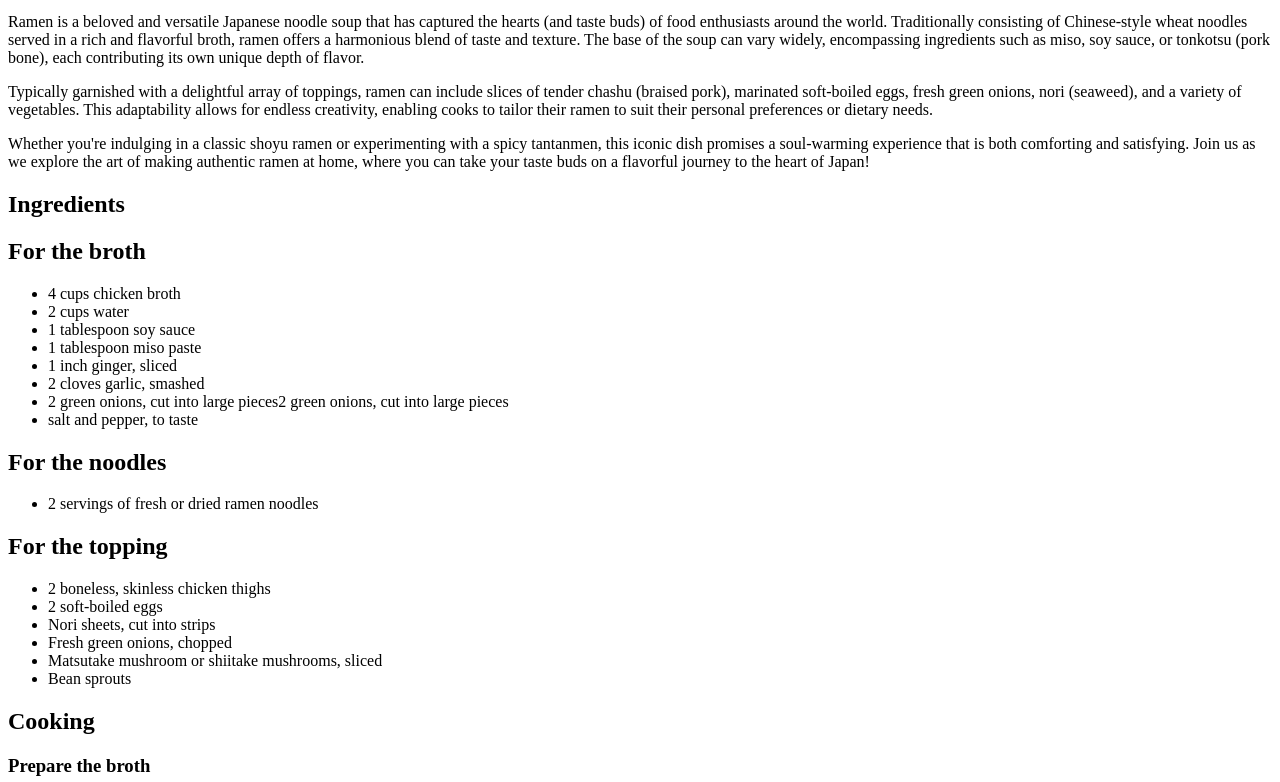
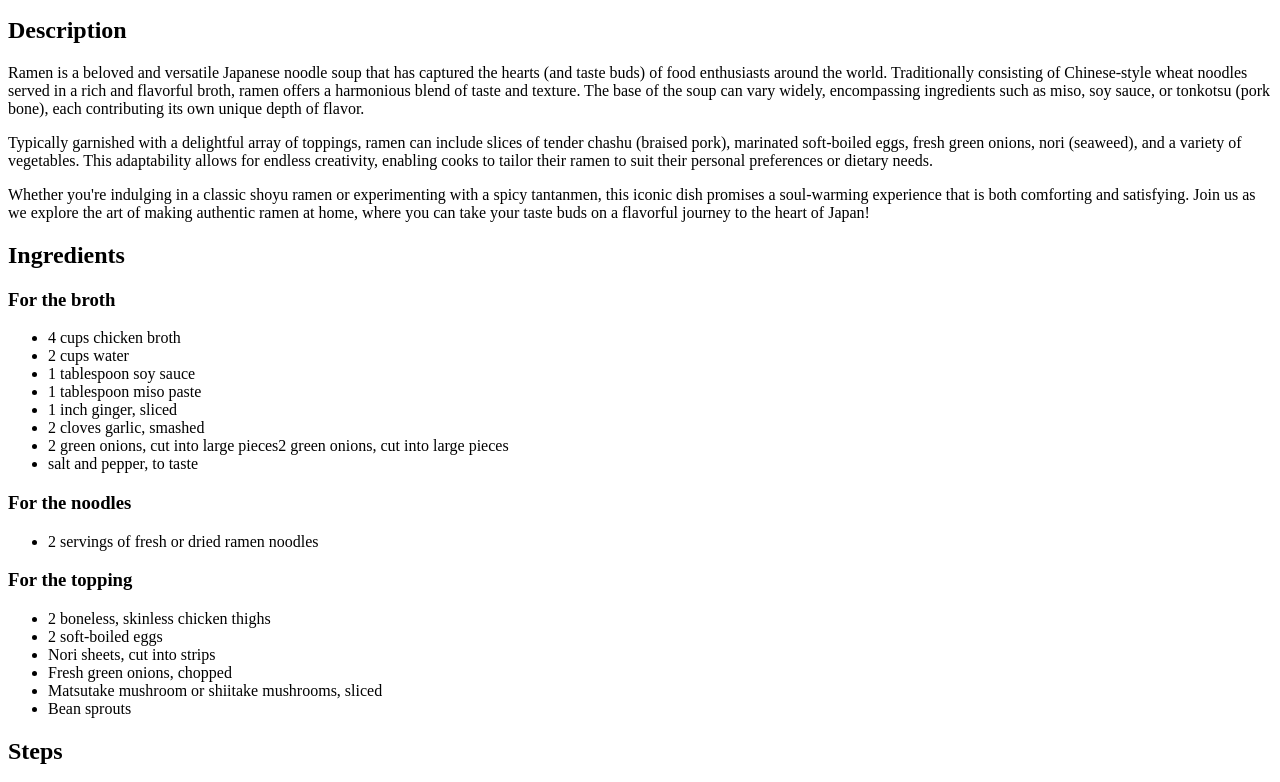
Before and after one commit to hypernovanet/odin_recipes, a plain HTML site: page recipes/ramen.html in a window 1280 px wide. Shown: the part 127-909 px from the top of the page. Drawn offline with Linux system fonts and the light colour scheme.

Commit message:
Added a description heading and changed eached recipes heading for steps.

```diff
--- a/recipes/ramen.html
+++ b/recipes/ramen.html
@@ -13,12 +13,14 @@
 
 
 <body>
-    <p>Ramen is a beloved and versatile Japanese noodle soup that has captured the hearts (and taste buds) of food enthusiasts around the world. Traditionally consisting of Chinese-style wheat noodles served in a rich and flavorful broth, ramen offers a harmonious blend of taste and texture. The base of the soup can vary widely, encompassing ingredients such as miso, soy sauce, or tonkotsu (pork bone), each contributing its own unique depth of flavor.</p>
-    <p>Typically garnished with a delightful array of toppings, ramen can include slices of tender chashu (braised pork), marinated soft-boiled eggs, fresh green onions, nori (seaweed), and a variety of vegetables. This adaptability allows for endless creativity, enabling cooks to tailor their ramen to suit their personal preferences or dietary needs.</p>
-    <p>Whether you're indulging in a classic shoyu ramen or experimenting with a spicy tantanmen, this iconic dish promises a soul-warming experience that is both comforting and satisfying. Join us as we explore the art of making authentic ramen at home, where you can take your taste buds on a flavorful journey to the heart of Japan!</p>
+    <h2>Description</h2>
+        <p>Ramen is a beloved and versatile Japanese noodle soup that has captured the hearts (and taste buds) of food enthusiasts around the world. Traditionally consisting of Chinese-style wheat noodles served in a rich and flavorful broth, ramen offers a harmonious blend of taste and texture. The base of the soup can vary widely, encompassing ingredients such as miso, soy sauce, or tonkotsu (pork bone), each contributing its own unique depth of flavor.</p>
+        <p>Typically garnished with a delightful array of toppings, ramen can include slices of tender chashu (braised pork), marinated soft-boiled eggs, fresh green onions, nori (seaweed), and a variety of vegetables. This adaptability allows for endless creativity, enabling cooks to tailor their ramen to suit their personal preferences or dietary needs.</p>
+        <p>Whether you're indulging in a classic shoyu ramen or experimenting with a spicy tantanmen, this iconic dish promises a soul-warming experience that is both comforting and satisfying. Join us as we explore the art of making authentic ramen at home, where you can take your taste buds on a flavorful journey to the heart of Japan!</p>
+
 
     <h2>Ingredients</h2>
-    <h2>For the broth</h2>
+    <h3>For the broth</h3>
         <ul>
             <li>4 cups chicken broth</li>
             <li>2 cups water</li>
@@ -29,11 +31,11 @@
             <li>2 green onions, cut into large pieces2 green onions, cut into large pieces</li>
             <li>salt and pepper, to taste</li>
         </ul>
-    <h2>For the noodles</h2>
+    <h3>For the noodles</h3>
         <ul>
             <li>2 servings of fresh or dried ramen noodles</li>
         </ul>
-    <h2>For the topping</h2>
+    <h3>For the topping</h3>
 
         <ul>
             <li>2 boneless, skinless chicken thighs</li>
@@ -43,7 +45,7 @@
             <li>Matsutake mushroom or shiitake mushrooms, sliced</li>
             <li>Bean sprouts</li>
         </ul>
-    <h2>Cooking</h2>
+    <h2>Steps</h2>
         <h3>Prepare the broth</h3>
             <ol>
                 <li>In a large pot, combine the chicken broth, water, soy sauce, miso paste, ginger, garlic, and green onions. Bring to a simmer over medium heat.</li>
```
Also changed, not shown: recipes/fried-chicken.html (+2 -1 lines), recipes/ice-cream.html (+2 -1 lines).
